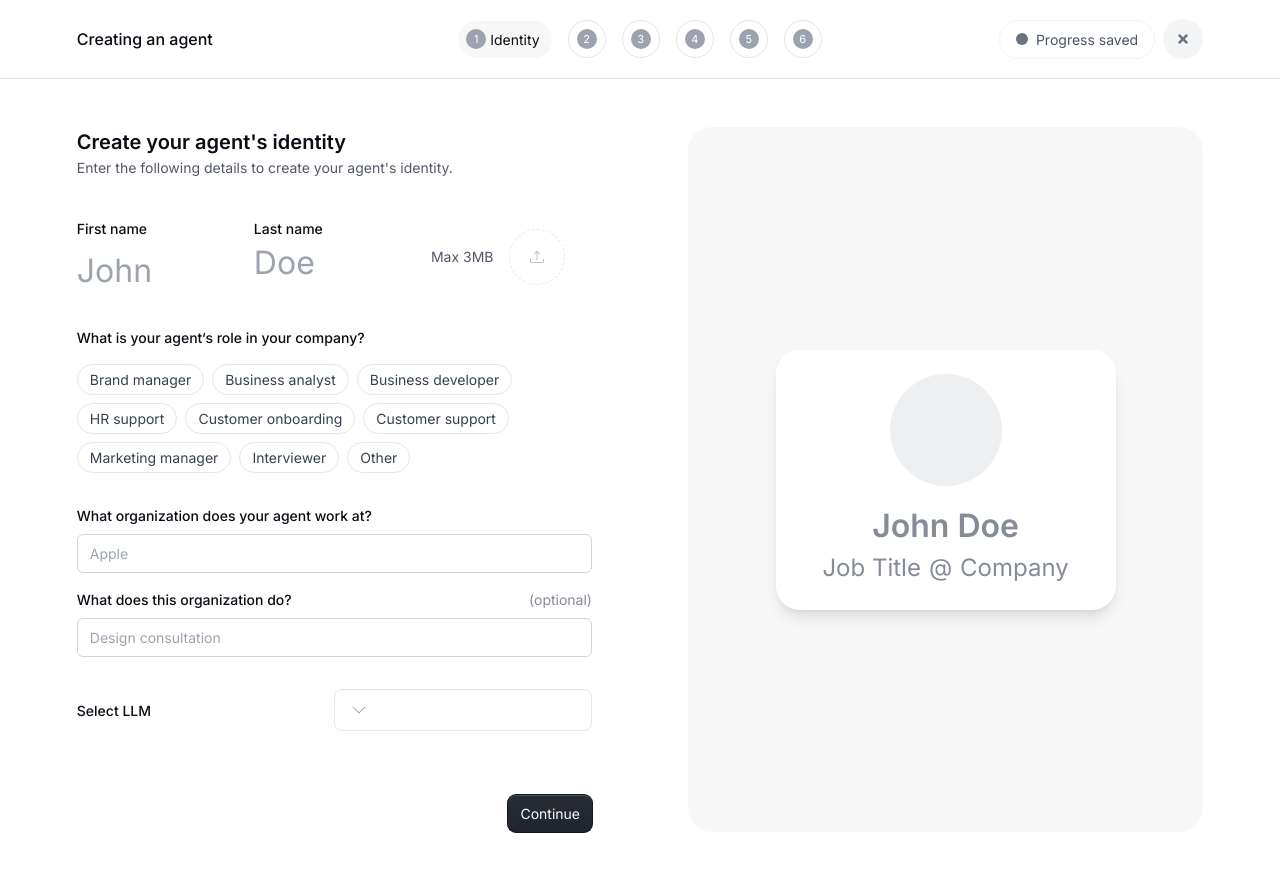
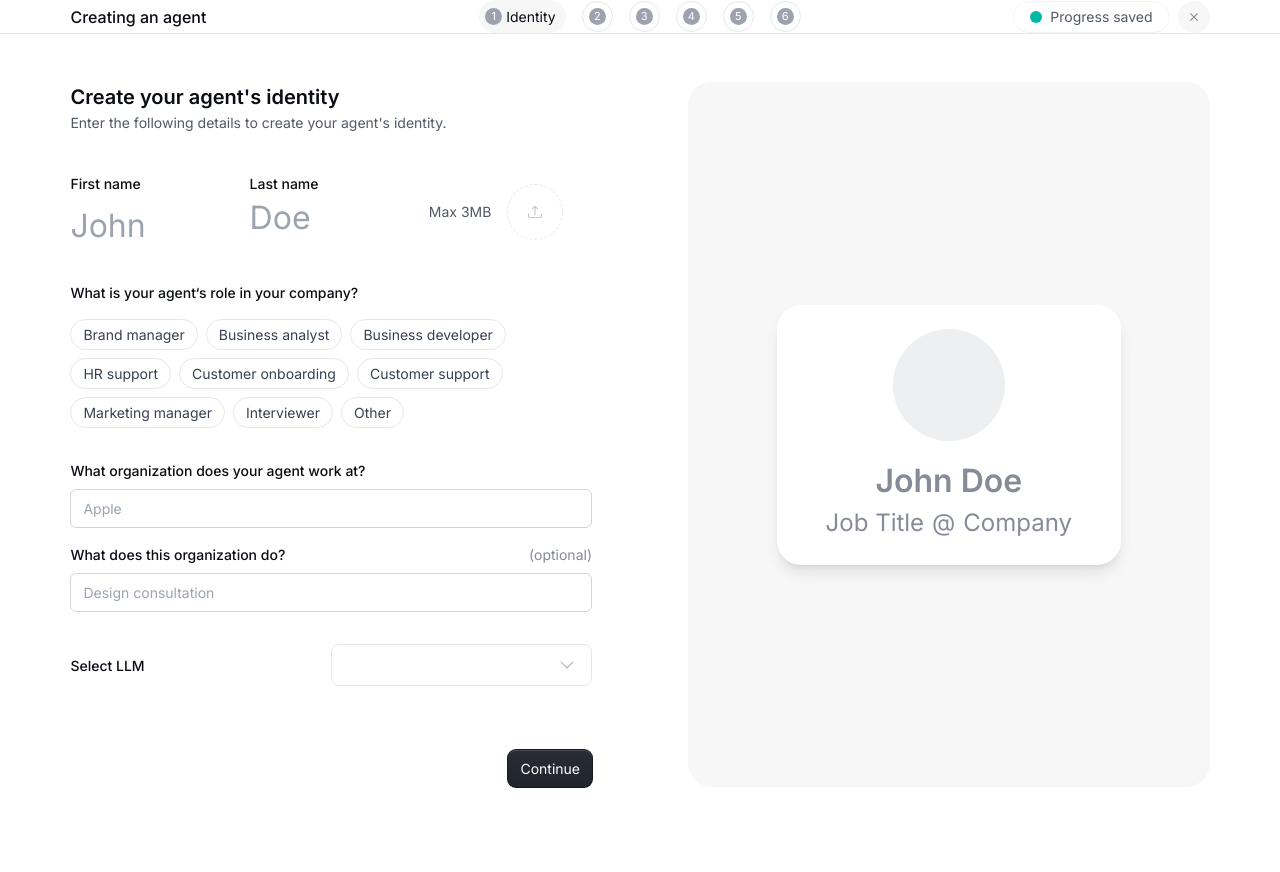
Before and after one commit to devprogroup/nextgpt, a Next.js app: page /create-agent in a window 1280 px wide. Shown: the top 872 px of the page. After the commit the page ends 835 px from the top, so only its background shows below. Built offline with nearby package versions, Linux system fonts and the light colour scheme.

Commit message:
header style

```diff
--- a/src/app/create-agent/page.tsx
+++ b/src/app/create-agent/page.tsx
@@ -34,7 +34,7 @@ const CreateAgent: React.FC = () => {
             <div className="h-screen w-screen flex flex-col">
                 <Header />
                 <div className="w-screen flex justify-center flex-grow py-12">
-                    <div className="grid gap-24 md:grid-cols-2 w-[88%]">
+                    <div className="grid gap-24 md:grid-cols-2 w-[89%]">
                         <div className="space-y-10 flex flex-col">
                             <div className="space-y-10 flex-grow">
                                 {step !== 5 && (
--- a/src/components/create-agent/common/header.tsx
+++ b/src/components/create-agent/common/header.tsx
@@ -5,14 +5,15 @@ import { FaTimes } from 'react-icons/fa'
 import { STEPS } from "@/constants"
 import { setStep } from "@/store/agent"
 import { StoreType } from "@/types"
+import { MdClose } from "react-icons/md"
 
 export default function ProgressHeader() {
     const step = useSelector((state:StoreType)=>state.agent.step)
     const dispatch = useDispatch()
 
     return (
-        <div className="w-screen flex justify-center border-b border-gray-200">
-            <div className="py-5 w-[88%]">
+        <div className="w-screen flex justify-center items-center border-b border-gray-200 h-[80px]">
+            <div className="w-[89%]">
                 <div className="flex items-center justify-center relative">
                     <h3 className="absolute left-0 text-[16px] nextgpt__font_semibold">Creating an agent</h3>
                     <div className="flex items-center">
@@ -20,19 +21,19 @@ export default function ProgressHeader() {
                             STEPS.map((it, i)=>(
                                 <div
                                     onClick={()=>dispatch(setStep(i))}
-                                    className={`cursor-pointer rounded-full flex items-center mx-2 ${step === i ? 'nextgpt__bg_surface' : 'border border-gray-200'} p-2`} key={i}>
-                                    <span className="h-5 text-[11px] w-5 flex justify-center items-center bg-gray-400 text-white rounded-full">{i+1}</span>
+                                    className={`cursor-pointer rounded-full flex items-center mx-2 ${step === i ? 'nextgpt__bg_surface' : 'border border-gray-200'} p-[6px]`} key={i}>
+                                    <span className="h-[17px] text-[11px] w-[17px] flex justify-center items-center bg-gray-400 text-white rounded-full"><span>{i+1}</span></span>
                                     { step === i && <span className="block mx-1 capitalize">{it.key}</span>}
                                 </div>
                             ))
                         }
                     </div>
                     <div className="absolute right-0 flex items-center">
-                        <div className="rounded-full border border-gray-100 py-2 px-4 flex items-center mr-2">
-                            <i className="h-3 w-3 rounded-full bg-gray-500 block mr-2"></i>
-                            <span className="text-gray-600">Progress saved</span>
+                        <div className="rounded-full border border-gray-100 h-[32px] px-4 flex items-center mr-2">
+                            <i className="h-3 w-3 rounded-full nextgpt__bg_secondary block mr-2"></i>
+                            <span className="nextgpt__text-color_sub">Progress saved</span>
                         </div>
-                        <button className="rounded-full h-10 w-10 bg-gray-100 text-gray-500 flex justify-center items-center"><FaTimes /></button>
+                        <button className="rounded-full h-[32px] w-[32px] nextgpt__bg_neutral-50 text-[#868B98] flex justify-center items-center"><MdClose /></button>
                     </div>
                 </div>
             </div>
--- a/src/components/create-agent/identity.tsx
+++ b/src/components/create-agent/identity.tsx
@@ -154,13 +154,14 @@ export default function AgentForm() {
                         className="relative block w-full rounded-lg border bg-white text-left text-sm/6 focus:outline-none data-[focus]:outline-2 data-[focus]:-outline-offset-2 data-[focus]:outline-white/25"
                     >
                         <div className="h-10 flex items-center justify-between px-4">
+                            <span>
                                 {LLM_OPTIONS.find(it => it.key === identity.llm) && (
                                     <div className="flex items-center gap-2">
                                         <img src={LLM_OPTIONS.find(it => it.key === identity.llm)?.icon} alt="icon" className="w-6 h-6 rounded-full" />
                                         <span>{LLM_OPTIONS.find(it => it.key === identity.llm)?.label || 'Select LLM'} {LLM_OPTIONS.find(it=>it.key === identity.llm)?.isDefault && '(default)'}</span>
                                     </div>
                                 )}
-
+                            </span>
 
                             <BsChevronDown
                                 className="group pointer-events-none size-4 fill-gray-400"
--- a/src/globals.css
+++ b/src/globals.css
@@ -84,6 +84,10 @@ label {
   @apply bg-[#D4F2F0];
 }
 
+
+.nextgpt__bg_secondary {
+  @apply bg-[#00B8A7];
+}
 .nextgpt__btn_size_sm {
   @apply px-2 py-1 rounded-lg nextgpt__text-size_sm
 }
```
Lines whose indentation alone changed are shown as unchanged.
